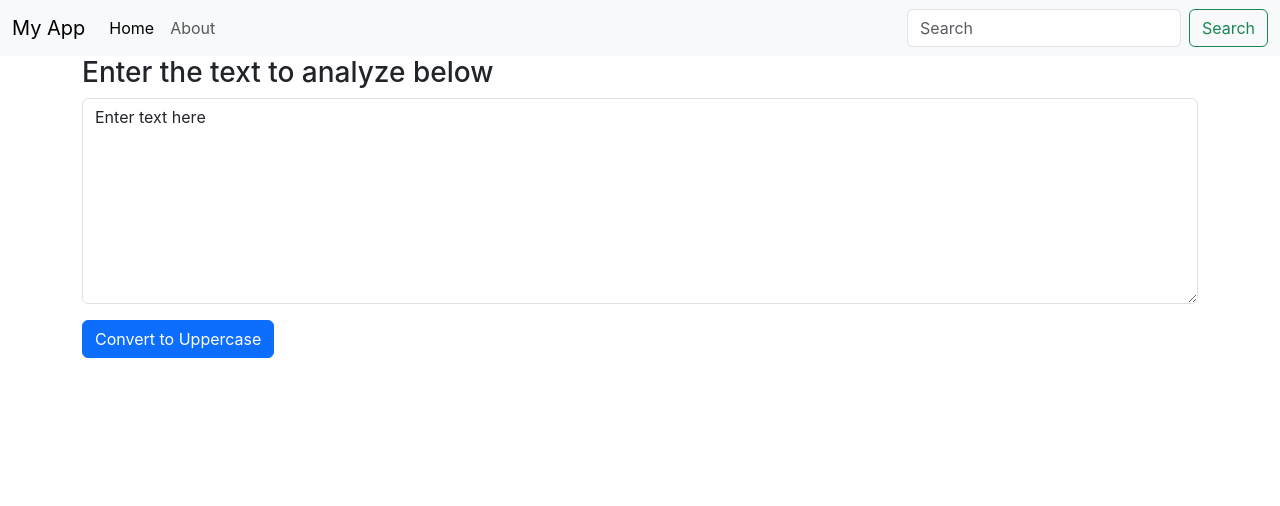
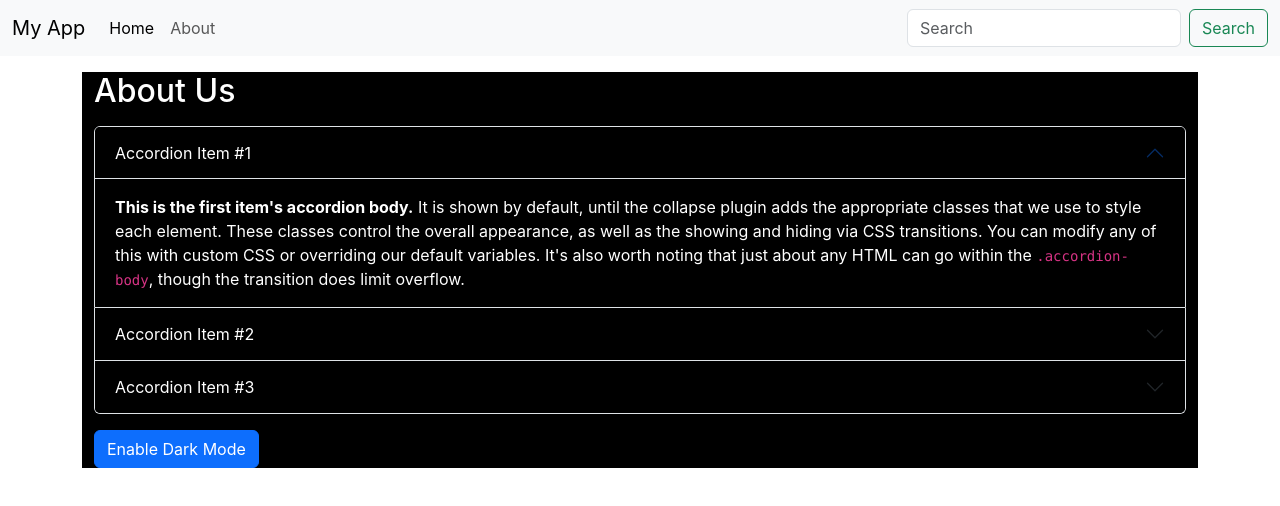
Before and after one commit to yandralal/react-practice, a React (Create React App) app in the folder my-app/: page / in a window 1280 px wide. Shown: the top 506 px of the page. Built offline with nearby package versions, Linux system fonts and the light colour scheme.

Commit message:
UseState hooks

```diff
--- a/my-app/src/App.js
+++ b/my-app/src/App.js
@@ -1,13 +1,14 @@
 import './App.css';
+import About from './components/About';
 import Navbar from './components/Navbar';
-import TextForm from './components/TextForm';
 
 function App() {
   return (
     <>
       <Navbar title="My App"/>
-      <div className="container">
-        <TextForm heading="Enter the text to analyze below"/>
+      <div className="container my-3">
+          {/* <TextForm heading="Enter the text to analyze below"/> */}
+          <About/>
       </div>
     </>
   );
--- /dev/null
+++ b/my-app/src/components/About.js
@@ -0,0 +1,76 @@
+import React, { useState } from 'react'
+
+export default function About() {
+
+    const [myStyle, setMyStyle] = useState({
+        color: 'white',
+        backgroundColor: 'black'
+    });
+
+    const [btnText, setBtnText] = useState("Enable Dark Mode");
+
+    const toggleStyle = ()=> {
+        if(myStyle.color === 'white') {
+            setMyStyle({
+                color: 'black',
+                backgroundColor: 'white',
+                border: '1px solid black'
+            });
+            setBtnText("Enable Dark Mode");
+        }
+        else {
+            setMyStyle({
+                color: 'white',
+                backgroundColor: 'black',
+                border: '1px solid white'
+            });
+            setBtnText("Enable Light Mode");
+        }
+    }
+
+    return (
+        <div className='container' style={myStyle}>
+            <h2 className='my-3'>About Us</h2>
+            <div className="accordion" id="accordionExample">
+                <div className="accordion-item" style={myStyle}>
+                    <h2 className="accordion-header">
+                    <button className="accordion-button" style={myStyle} type="button" data-bs-toggle="collapse" data-bs-target="#collapseOne" aria-expanded="true" aria-controls="collapseOne">
+                        Accordion Item #1
+                    </button>
+                    </h2>
+                    <div id="collapseOne" className="accordion-collapse collapse show" data-bs-parent="#accordionExample">
+                        <div className="accordion-body">
+                            <strong>This is the first item's accordion body.</strong> It is shown by default, until the collapse plugin adds the appropriate classes that we use to style each element. These classes control the overall appearance, as well as the showing and hiding via CSS transitions. You can modify any of this with custom CSS or overriding our default variables. It's also worth noting that just about any HTML can go within the <code>.accordion-body</code>, though the transition does limit overflow.
+                        </div>
+                    </div>
+                </div>
+                <div className="accordion-item" style={myStyle}>
+                    <h2 className="accordion-header">
+                    <button className="accordion-button collapsed" style={myStyle} type="button" data-bs-toggle="collapse" data-bs-target="#collapseTwo" aria-expanded="false" aria-controls="collapseTwo">
+                        Accordion Item #2
+                    </button>
+                    </h2>
+                    <div id="collapseTwo" className="accordion-collapse collapse" data-bs-parent="#accordionExample">
+                        <div className="accordion-body">
+                            <strong>This is the second item's accordion body.</strong> It is hidden by default, until the collapse plugin adds the appropriate classes that we use to style each element. These classes control the overall appearance, as well as the showing and hiding via CSS transitions. You can modify any of this with custom CSS or overriding our default variables. It's also worth noting that just about any HTML can go within the <code>.accordion-body</code>, though the transition does limit overflow.
+                        </div>
+                    </div>
+                </div>
+                <div className="accordion-item" style={myStyle}>
+                    <h2 className="accordion-header">
+                    <button className="accordion-button collapsed" style={myStyle} type="button" data-bs-toggle="collapse" data-bs-target="#collapseThree" aria-expanded="false" aria-controls="collapseThree">
+                        Accordion Item #3
+                    </button>
+                    </h2>
+                    <div id="collapseThree" className="accordion-collapse collapse" data-bs-parent="#accordionExample">
+                        <div className="accordion-body">
+                            <strong>This is the third item's accordion body.</strong> It is hidden by default, until the collapse plugin adds the appropriate classes that we use to style each element. These classes control the overall appearance, as well as the showing and hiding via CSS transitions. You can modify any of this with custom CSS or overriding our default variables. It's also worth noting that just about any HTML can go within the <code>.accordion-body</code>, though the transition does limit overflow.
+                        </div>
+                    </div>
+                </div>
+            </div>
+            <div className="container my-3"></div>
+            <button type='button' className="btn btn-primary" onClick={toggleStyle}>{btnText}</button>
+        </div>
+    )
+}
--- a/my-app/src/components/TextForm.js
+++ b/my-app/src/components/TextForm.js
@@ -1,22 +1,46 @@
 import React, {useState} from 'react'
 
 export default function TextForm(props) {
-    const [text, setText] = useState("Enter text here");
-    const handleUpClick = () => {
+    const [text, setText] = useState("");
+    const handleUpperClick = () => {
         const newUpperCase = text.toUpperCase();
         setText(newUpperCase);
     }
+    const handleLowerClick = () => {
+        const newUpperCase = text.toLowerCase();
+        setText(newUpperCase);
+    }
+    const handleClearClick = () => {
+        setText('');
+    }
+    const speak = () => {
+        let msg = new SpeechSynthesisUtterance();
+        msg.text = text;
+        window.speechSynthesis.speak(msg);
+      }
     const handleOnChange = (event) => {
         setText(event.target.value);
     }
     return (
-        <div>
-            <h3>{props.heading}</h3>
-            <div className="mb-3">
-                <textarea className="form-control" value={text}
-                onChange={handleOnChange} id="myTextArea" rows="8"></textarea>
+        <>
+            <div>
+                <h4>{props.heading}</h4>
+                <div className="mb-3">
+                    <textarea className="form-control" value={text}
+                    onChange={handleOnChange} id="myTextArea" rows="8"></textarea>
+                </div>
+                <button className="btn btn-primary mx-2" onClick={handleUpperClick}>Convert to Uppercase</button>
+                <button className="btn btn-primary mx-2" onClick={handleLowerClick}>Convert to Lowercase</button>
+                <button className="btn btn-primary mx-2" onClick={handleClearClick}>Clear Text</button>
+                <button type="submit" onClick={speak} className="btn btn-warning mx-2 my-2">Speak</button>
             </div>
-            <button className="btn btn-primary" onClick={handleUpClick}>Convert to Uppercase</button>
-        </div>
+            <div className="container my-3">
+                <h4>Your Text Summary</h4>
+                <p>{text.split(' ').length} words and {text.length} characters</p>
+                <p>{0.008 * text.split(' ').length} minutes to read</p>
+                <p>Preview</p>
+                <h4>{text}</h4>
+            </div>
+        </>
     )
 }
```
